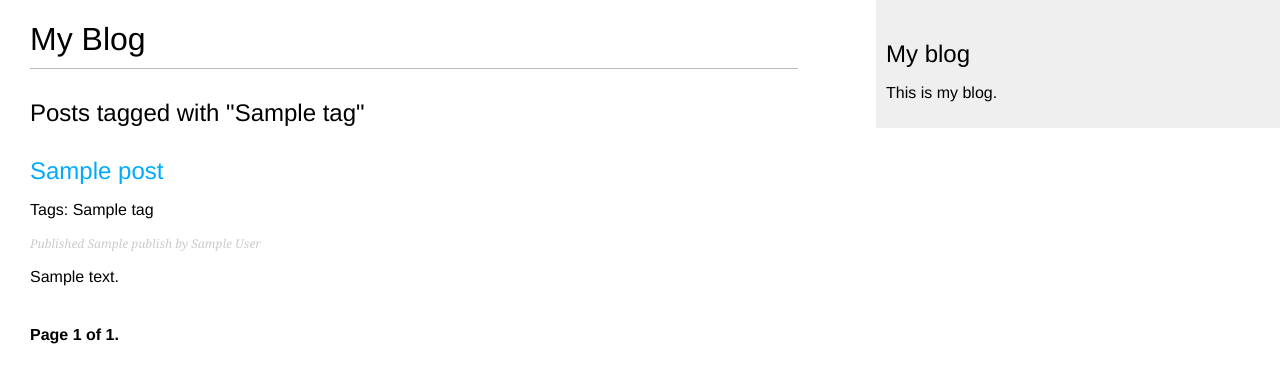
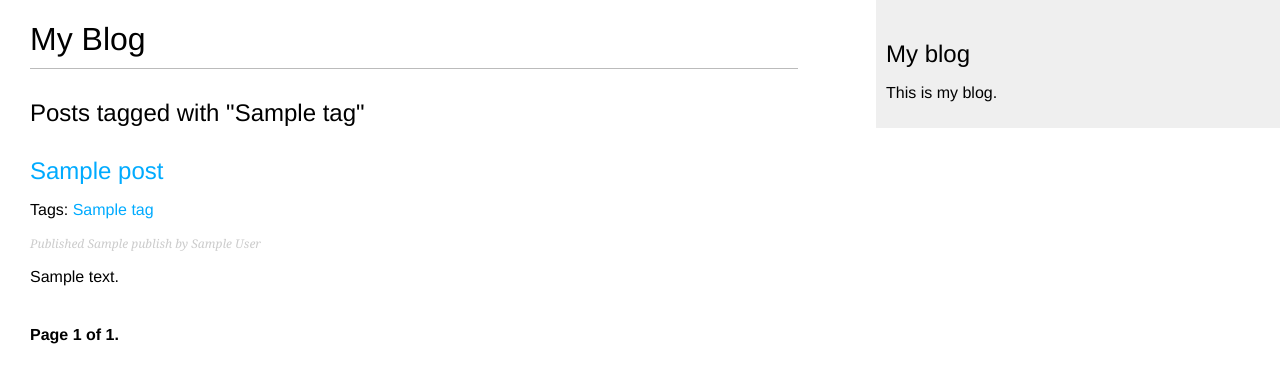
Before and after one commit to amitmodi06/Django_Blog_App, a Django app: template blog/templates/blog/post/list.html in a window 1280 px wide. Shown: the top 383 px of the page. Run offline with Django 5.2, Linux system fonts and the light colour scheme; the template is opened without the code that fills it: most values are stand-ins (such as "Sample title", 1, 10 or a date in 2020).

Commit message:
Added link to the tags on the blog list page

```diff
--- a/blog/templates/blog/post/list.html
+++ b/blog/templates/blog/post/list.html
@@ -13,7 +13,15 @@
             {{ post.title }}
         </a>
     </h2>
-    <p class="tags">Tags: {{ post.tags.all|join:", " }}</p>
+    <p class="tags">Tags:
+        {% for tag in post.tags.all %}
+            <a href="{% url "blog:post_list_by_tag" tag.slug %}">
+                {{ tag.name }}
+            </a>
+            {% if not forloop.last %}, {% endif %}
+        {% endfor %}
+
+    </p>
     <p class="date">
         Published {{ post.publish }} by {{ post.author }}
     </p>
```
